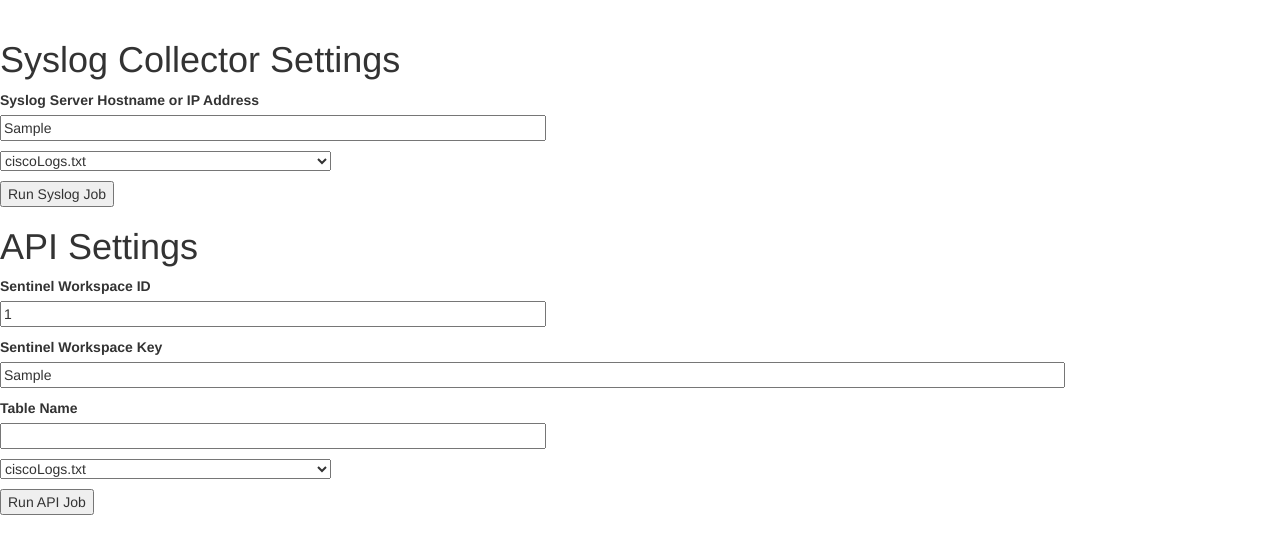
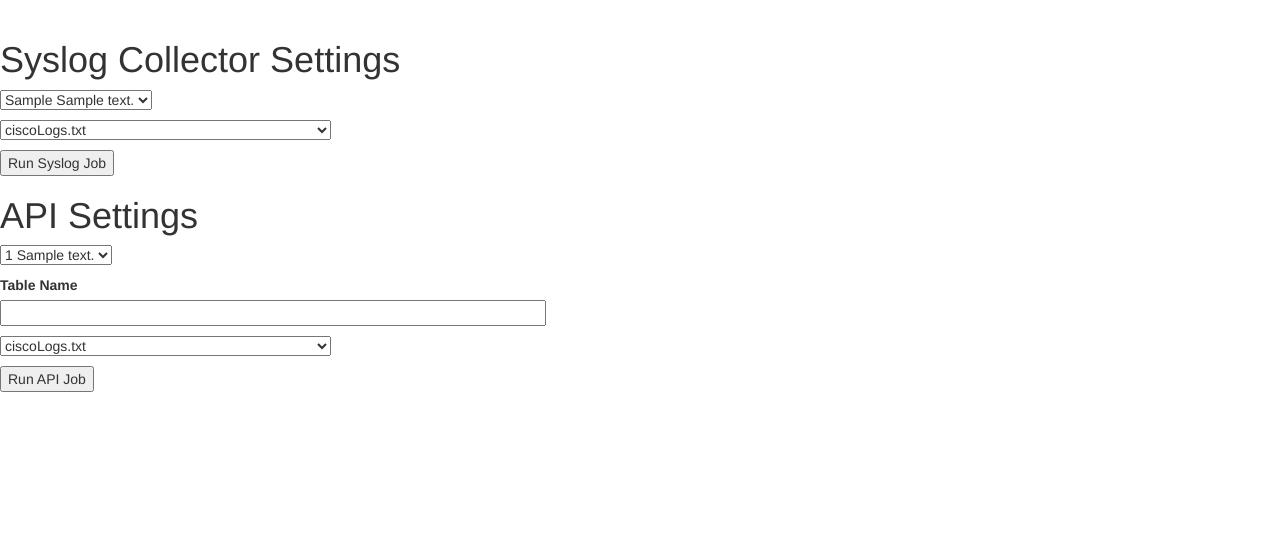
Before and after one commit to daspiker/fakie, a Flask app: page /job in a window 1280 px wide. Shown: the part 52-606 px from the top of the page. Run offline with Flask 2, Linux system fonts and the light colour scheme; tables that the repository leaves empty hold one stand-in row (values such as "Sample post"); some libraries are stand-ins or nearby versions.

Commit message:
added drop down menus to job for syslog and api.  tested and works.

```diff
--- a/app/forms.py
+++ b/app/forms.py
@@ -4,15 +4,14 @@
 from app.models import SyslogSettings, ApiSettings
 
 class syslogForm(FlaskForm):
-    serverIP = StringField('Syslog Server Hostname or IP Address', validators=[DataRequired()])
-    syslogLogFileName = SelectField('SyslogFilename', validate_choice=False)
+    syslogCollector = SelectField('Syslog Collector', validate_choice=False)
+    syslogLogFileName = SelectField('Syslog Filename', validate_choice=False)
     submit = SubmitField('Run Syslog Job')
 
 class apiForm(FlaskForm):
-    workspaceId = StringField('Sentinel Workspace ID', validators=[DataRequired()])
-    workspaceKey = StringField('Sentinel Workspace Key', validators=[DataRequired()])
+    apiWorkspace = SelectField('API Workspace', validate_choice=False)
     tableName = StringField('Table Name', validators=[DataRequired()])
-    apiLogFileName = SelectField('ApiFilename', validate_choice=False)
+    apiLogFileName = SelectField('API Filename', validate_choice=False)
     submit = SubmitField('Run API Job')
 
 class syslogSettingsForm(FlaskForm):
--- a/app/routes.py
+++ b/app/routes.py
@@ -31,23 +31,17 @@
     syslog_form.syslogLogFileName.choices = files_list
     api_form.apiLogFileName.choices = files_list
 
-    syslogSettings = SyslogSettings.query.first()
-    if syslogSettings:
-        syslog_form.serverIP.data = syslogSettings.serverIP
-    apiSettings = ApiSettings.query.first()
-    if apiSettings:
-        api_form.workspaceId.data = apiSettings.workspaceId
-        api_form.workspaceKey.data = apiSettings.workspaceKey
+    syslog_form.syslogCollector.choices = [(s.id, s.serverIP + " " + s.comment) for s in SyslogSettings.query.all()]
+    api_form.apiWorkspace.choices = [(a.id, a.workspaceId + " " + a.comment) for a in ApiSettings.query.all()]
 
     return render_template('job.html', files=files, syslog_form=syslog_form, api_form=api_form)
 
 @app.route('/syslog', methods=['POST'])
 def syslog():
-    files = os.listdir(app.config['UPLOAD_FOLDER'])
     syslog_form = syslogForm()
-    api_form = apiForm()
     if syslog_form.validate_on_submit():
-        serverIP = str(syslog_form.serverIP.data)
+        syslogEntry = SyslogSettings.query.filter_by(id=syslog_form.syslogCollector.data).first()
+        serverIP = str(syslogEntry.serverIP)
         syslogLogFileName = app.config['UPLOAD_FOLDER'] + str(syslog_form.syslogLogFileName.data)
         subprocess.run(["logger -p auth.info -n " + serverIP + " -t CEF -f " + syslogLogFileName], shell=True)
         print("syslog data collected: " + serverIP + " " + syslogLogFileName)
@@ -56,12 +50,11 @@
 
 @app.route('/api', methods=['POST'])
 def api():
-    files = os.listdir(app.config['UPLOAD_FOLDER'])
-    syslog_form = syslogForm()
     api_form = apiForm()
     if api_form.validate_on_submit():
-        workspaceId = str(api_form.workspaceId.data)
-        workspaceKey = str(api_form.workspaceKey.data)
+        apiEntry = ApiSettings.query.filter_by(id=api_form.apiWorkspace.data).first()
+        workspaceId = str(apiEntry.workspaceId)
+        workspaceKey = str(apiEntry.workspaceKey)
         tableName = str(api_form.tableName.data)
         apiLogFileName = app.config['UPLOAD_FOLDER'] + str(api_form.apiLogFileName.data)
         print(workspaceId + " " + workspaceKey + " " + tableName + " " + apiLogFileName)
--- a/app/templates/job.html
+++ b/app/templates/job.html
@@ -5,14 +5,10 @@
     <!doctype html>
     <title>Job</title>
     <h1>Syslog Collector Settings</h1>
-    <form action="{{ url_for('syslog') }}" method=post>
+    <form action="{{ url_for('syslog') }}" method=post novalidate>
         {{ syslog_form.hidden_tag() }}
         <p>
-            {{ syslog_form.serverIP.label }}<br>
-            {{ syslog_form.serverIP(size=64) }}
-            {% for error in syslog_form.serverIP.errors %}
-            <span style="color: red;">[{{ error }}]</span>
-            {% endfor %}
+            {{ syslog_form.syslogCollector }}
         </p>
         <p>
            {{ syslog_form.syslogLogFileName }}
@@ -22,21 +18,10 @@
     </form>
 
     <h1>API Settings</h1>
-    <form action="{{ url_for('api') }}" method=post>
+    <form action="{{ url_for('api') }}" method=post novalidate>
         {{ api_form.hidden_tag() }}
         <p>
-            {{ api_form.workspaceId.label }}<br>
-            {{ api_form.workspaceId(size=64) }}
-            {% for error in api_form.workspaceId.errors %}
-            <span style="color: red;">[{{ error }}]</span>
-            {% endfor %}
-        </p>
-        <p>
-            {{ api_form.workspaceKey.label }}<br>
-            {{ api_form.workspaceKey(size=128) }}
-            {% for error in api_form.workspaceKey.errors %}
-            <span style="color: red;">[{{ error }}]</span>
-            {% endfor %}
+            {{ api_form.apiWorkspace }}
         </p>
         <p>
             {{ api_form.tableName.label }}<br>
@@ -46,7 +31,7 @@
             {% endfor %}
         </p>
         <p>
-            {{ api_form.apiLogFileName(formnovalidate=True) }}
+            {{ api_form.apiLogFileName }}
          </p>
         <p>{{ api_form.submit() }}</p>
     </form>
```
Also changed, not shown: app.db.
